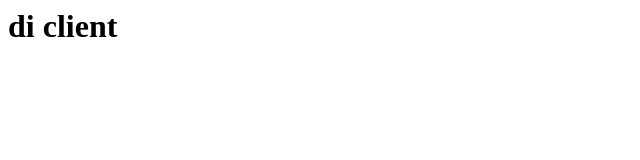
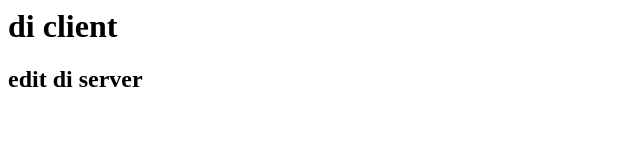
Before and after one commit to arivin29/Code1, a plain HTML site: page home.html in a window 1280 px wide. Shown: the whole page, without its empty margins (0-640 px from the left). Drawn offline with Linux system fonts and the light colour scheme.

Commit message:
tambah
tambah di server

```diff
--- a/home.html
+++ b/home.html
@@ -1,3 +1,4 @@
 <html>
 	<h1>di client</h1>
+	<h2>edit di server</h2>
 </html>
```
